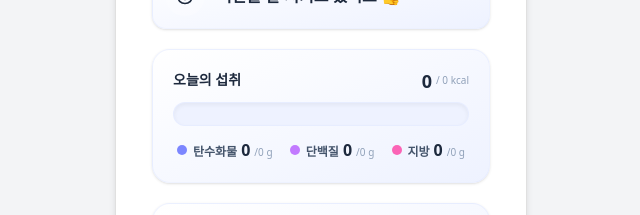
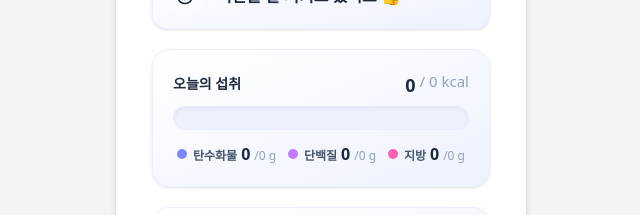
Before and after one commit to cjswogud12/food_plan_frontend_deploy, a Next.js app: page / in a window 1280 px wide. Shown: the part 154-369 px from the top of the page, without its empty margins (319-959 px from the left). Built offline with nearby package versions, Linux system fonts and the light colour scheme; no server answers; sample sign-in values are in the browser's storage.

Commit message:
오늘의 섭취 폰트 수정

```diff
--- a/src/app/page.tsx
+++ b/src/app/page.tsx
@@ -345,7 +345,7 @@ export default function Mainpage() {
                     <span className="text-lg font-extrabold text-slate-800 leading-none">
                       {Math.round(checkedNutrition.totalCalories)}
                     </span>
-                    <span className="text-[10px] text-slate-400 font-medium mb-0.5">
+                    <span className="text-[15px] text-slate-400 font-medium mb-0.5">
                       / {Math.round(targetCalories)} kcal
                     </span>
                   </div>
@@ -366,7 +366,7 @@ export default function Mainpage() {
                     <div className="flex items-baseline gap-1">
                       <span className="text-xs font-bold text-slate-600">탄수화물</span>
                       <span className="text-base font-extrabold text-slate-800">{Math.round(checkedNutrition.totalCarbs)}</span>
-                      <span className="text-[10px] text-slate-400">/{Math.round(targetCarbs)} g</span>
+                      <span className="text-[12px] text-slate-400">/{Math.round(targetCarbs)} g</span>
                     </div>
                   </div>
                   <div className="flex items-center gap-1.5">
@@ -374,7 +374,7 @@ export default function Mainpage() {
                     <div className="flex items-baseline gap-1">
                       <span className="text-xs font-bold text-slate-600">단백질</span>
                       <span className="text-base font-extrabold text-slate-800">{Math.round(checkedNutrition.totalProtein)}</span>
-                      <span className="text-[10px] text-slate-400">/{Math.round(targetProtein)} g</span>
+                      <span className="text-[12px] text-slate-400">/{Math.round(targetProtein)} g</span>
                     </div>
                   </div>
                   <div className="flex items-center gap-1.5">
@@ -382,7 +382,7 @@ export default function Mainpage() {
                     <div className="flex items-baseline gap-1">
                       <span className="text-xs font-bold text-slate-600">지방</span>
                       <span className="text-base font-extrabold text-slate-800">{Math.round(checkedNutrition.totalFat)}</span>
-                      <span className="text-[10px] text-slate-400">/{Math.round(targetFat)} g</span>
+                      <span className="text-[12px] text-slate-400">/{Math.round(targetFat)} g</span>
                     </div>
                   </div>
                 </div>
```
